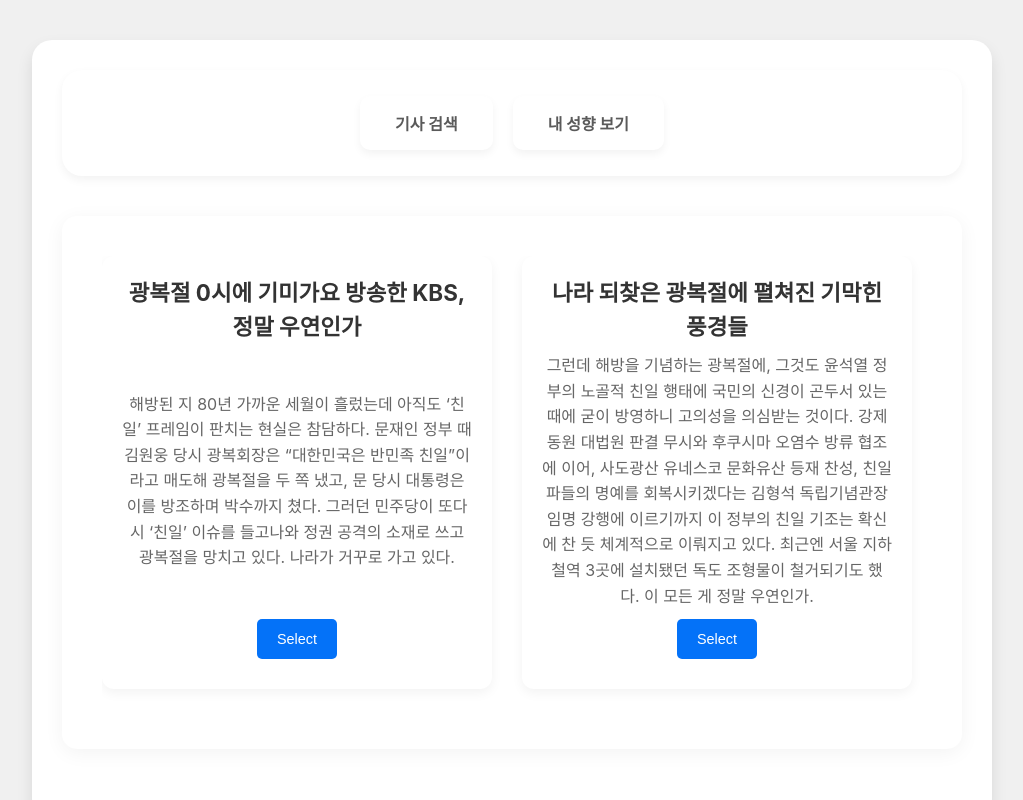
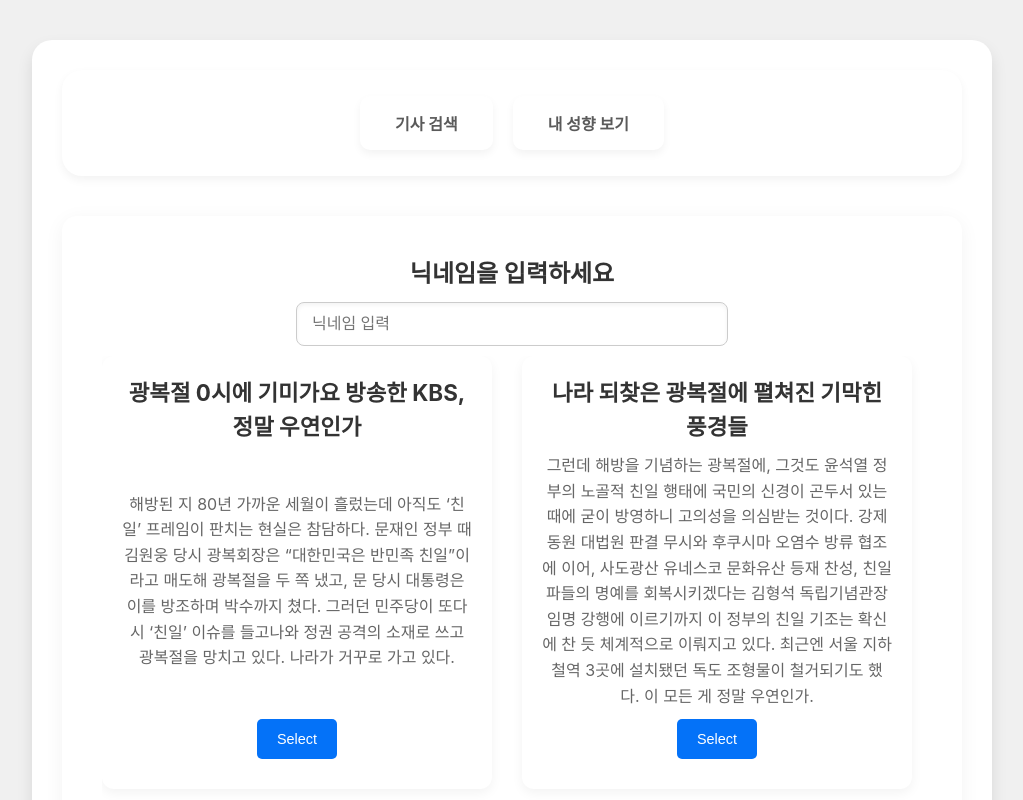
Before and after one commit to yechance7/25th-project-BubbleFreeNewsletter, a React (Create React App) app in the folder fe/: page /mypage in a window 1280 px wide. Shown: the top 800 px of the page, without its empty margins (128-1151 px from the left). Built offline with nearby package versions, Linux system fonts and the light colour scheme.

Commit message:
add setting Nickname

```diff
--- a/fe/src/pages/MyPage.js
+++ b/fe/src/pages/MyPage.js
@@ -18,8 +18,8 @@ const articles = [
 const MyPage = () => {
     const [currentIndex, setCurrentIndex] = useState(0);
     const [selectedOptions, setSelectedOptions] = useState({});
+    const [nickname, setNickname] = useState(''); // 닉네임 상태 추가
     const [error, setError] = useState(null);
-    const userId = 'user1';  // 여기에서 동적으로 또는 실제 사용자 ID를 받아올 수 있습니다.
 
     const handleSelect = (article_id) => {
         setSelectedOptions(prev => ({
@@ -48,7 +48,7 @@ const MyPage = () => {
             const response = await fetch('http://127.0.0.1:8000/save-selections', {
                 method: 'POST',
                 headers: { 'Content-Type': 'application/json' },
-                body: JSON.stringify({ user_id: userId, selections })
+                body: JSON.stringify({ user_id: nickname, selections })  // 입력된 닉네임을 user_id로 사용
             });
 
             const result = await response.json();
@@ -63,6 +63,17 @@ const MyPage = () => {
 
     return (
         <div className="MyPage">
+            {/* 닉네임 입력 필드 추가 */}
+            <div className="nickname-container">
+                <h2>닉네임을 입력하세요</h2>
+                <input
+                    type="text"
+                    value={nickname}
+                    onChange={(e) => setNickname(e.target.value)}
+                    placeholder="닉네임 입력"
+                />
+            </div>
+
             {currentArticles.length === 2 ? (
                 <div className="articles-container">
                     {currentArticles.map(article => (
@@ -78,6 +89,8 @@ const MyPage = () => {
             ) : (
                 <p>No more articles to review.</p>
             )}
+
+            {/* 에러 메시지 출력 */}
             {error && <p className="error">{error}</p>}
         </div>
     );
```
Also changed, not shown: 1 other file (tests, documents, lock files or other folders).
